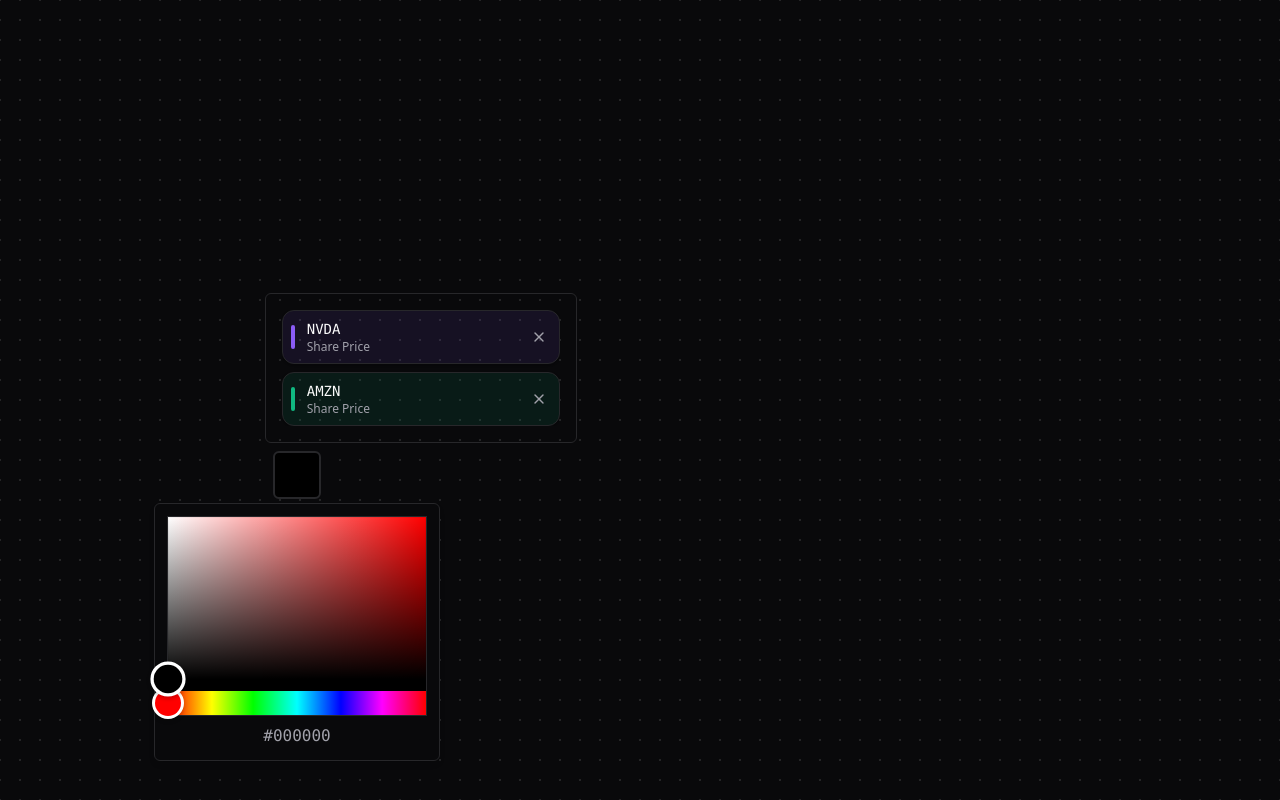
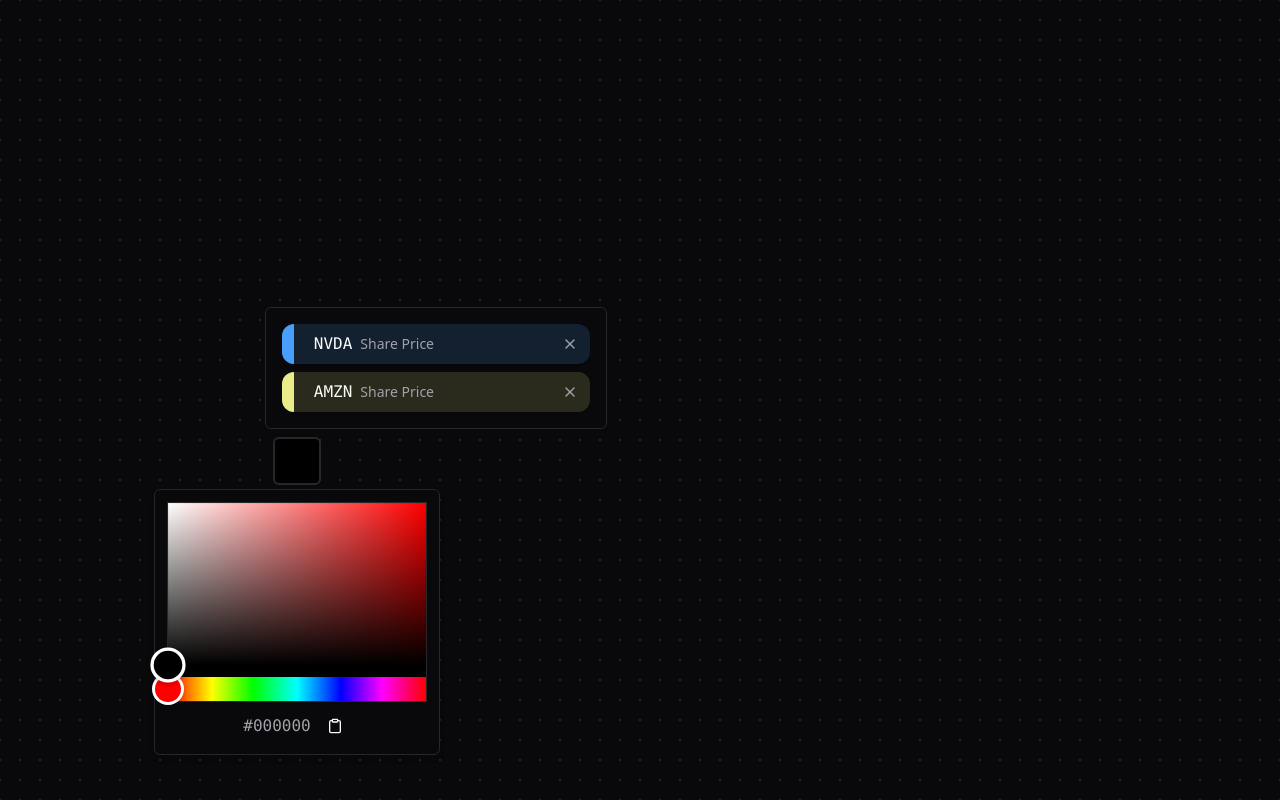
Before and after one commit to minollisantiago/Plots_workbench, a React (Vite) app in the folder client/: page / in a window 1280 px wide. Both pictures are taken after a click on the button 296 px from the left and 475 px from the top of the page. Built offline with nearby package versions, Linux system fonts and the light colour scheme.

Commit message:
Improving the series-card components and color-picker

```diff
--- a/client/package.json
+++ b/client/package.json
@@ -15,6 +15,7 @@
   "dependencies": {
     "@radix-ui/react-popover": "^1.1.4",
     "@radix-ui/react-scroll-area": "^1.2.2",
+    "@radix-ui/react-slot": "^1.1.1",
     "class-variance-authority": "^0.7.1",
     "clsx": "^2.1.1",
     "geist": "^1.3.1",
--- a/client/src/components/plots/color-picker.tsx
+++ b/client/src/components/plots/color-picker.tsx
@@ -1,5 +1,7 @@
 import { Popover, PopoverContent, PopoverTrigger } from "@/components/ui/popover"
+import { Button } from "@/components/ui/button"
 import { HexColorPicker } from "react-colorful"
+import { Clipboard } from "lucide-react"
 import { useState } from "react"
 
 interface ColorPickerProps {
@@ -25,8 +27,11 @@
         <PopoverContent className="w-auto p-3" align="center">
           <div className="custom-color-picker w-[180px] sm:w-[200px] md:w-[220px] lg:w-[240px] xl:w-[260px] flex flex-col gap-2">
             <HexColorPicker color={color} onChange={handleChange} className="border [&>div]:!rounded-none" />
-            <div className="flex items-center justify-center">
+            <div className="flex items-center justify-center gap-2">
               <span className="text-base text-muted-foreground font-mono">{color}</span>
+              <Button variant="ghost" size="icon" className="h-8 w-8" onClick={() => navigator.clipboard.writeText(color)}>
+                <Clipboard className="h-4 w-4" />
+              </Button>
             </div>
           </div>
         </PopoverContent>
--- a/client/src/components/plots/plot-canvas.tsx
+++ b/client/src/components/plots/plot-canvas.tsx
@@ -8,13 +8,13 @@
       id: "1",
       label: "NVDA",
       subLabel: "Share Price",
-      color: "#8B5CF6",
+      color: "#489FFA",
     },
     {
       id: "2",
       label: "AMZN",
       subLabel: "Share Price",
-      color: "#10B981",
+      color: "#E9EC89",
     },
   ]
 
--- a/client/src/components/plots/series-card.tsx
+++ b/client/src/components/plots/series-card.tsx
@@ -17,11 +17,11 @@
     const g = parseInt(hex.substring(2, 4), 16);
     const b = parseInt(hex.substring(4, 6), 16);
 
-    return `rgba(${r}, ${g}, ${b}, 0.1)`;
+    return `rgba(${r}, ${g}, ${b}, 0.15)`;
   };
 
   return (
-    <Card className="relative flex items-center gap-3 p-2 pr-8 hover:bg-accent/50 transition-colors"
+    <Card className="relative flex items-center gap-3 p-2 pl-0 pr-8 rounded-xl border-0 h-10"
       style={{
         backgroundColor: getRgbaBackground(color),
         '--hover-bg-color': getRgbaBackground(color).replace('0.1', '0.2')
@@ -29,12 +29,12 @@
     >
 
       {/* Color indicator */}
-      <div className="w-1 h-6 rounded-full" style={{ backgroundColor: color }} />
+      <div className="absolute w-3 h-full rounded-l-full" style={{ backgroundColor: color }} />
 
       {/* Label */}
-      <div className="flex flex-col">
-        <span className="text-sm font-medium font-mono">{label}</span>
-        {subLabel && (<span className="text-xs text-muted-foreground">{subLabel}</span>)}
+      <div className="flex flex-row items-center gap-2 ml-8">
+        <span className="text-md font-medium font-mono">{label}</span>
+        {subLabel && (<span className="text-sm text-muted-foreground">{subLabel}</span>)}
       </div>
 
       {/* Remove Button */}
--- a/client/src/components/plots/series-group.tsx
+++ b/client/src/components/plots/series-group.tsx
@@ -15,7 +15,7 @@
 
 const seriesGroup = ({ series, onRemoveSeries }: SeriesSelectionProps) => {
   return (
-    <ScrollArea className="h-full w-[312px] p-4 rounded-md border">
+    <ScrollArea className="h-full w-[342px] p-4 rounded-md border bg-background">
       <div className="space-y-2">
         {series.map((item) => (
           <SeriesCard
--- /dev/null
+++ b/client/src/components/ui/button.tsx
@@ -0,0 +1,57 @@
+import * as React from "react"
+import { Slot } from "@radix-ui/react-slot"
+import { cva, type VariantProps } from "class-variance-authority"
+
+import { cn } from "@/lib/utils"
+
+const buttonVariants = cva(
+  "inline-flex items-center justify-center gap-2 whitespace-nowrap rounded-md text-sm font-medium transition-colors focus-visible:outline-none focus-visible:ring-1 focus-visible:ring-ring disabled:pointer-events-none disabled:opacity-50 [&_svg]:pointer-events-none [&_svg]:size-4 [&_svg]:shrink-0",
+  {
+    variants: {
+      variant: {
+        default:
+          "bg-primary text-primary-foreground shadow hover:bg-primary/90",
+        destructive:
+          "bg-destructive text-destructive-foreground shadow-sm hover:bg-destructive/90",
+        outline:
+          "border border-input bg-background shadow-sm hover:bg-accent hover:text-accent-foreground",
+        secondary:
+          "bg-secondary text-secondary-foreground shadow-sm hover:bg-secondary/80",
+        ghost: "hover:bg-accent hover:text-accent-foreground",
+        link: "text-primary underline-offset-4 hover:underline",
+      },
+      size: {
+        default: "h-9 px-4 py-2",
+        sm: "h-8 rounded-md px-3 text-xs",
+        lg: "h-10 rounded-md px-8",
+        icon: "h-9 w-9",
+      },
+    },
+    defaultVariants: {
+      variant: "default",
+      size: "default",
+    },
+  }
+)
+
+export interface ButtonProps
+  extends React.ButtonHTMLAttributes<HTMLButtonElement>,
+    VariantProps<typeof buttonVariants> {
+  asChild?: boolean
+}
+
+const Button = React.forwardRef<HTMLButtonElement, ButtonProps>(
+  ({ className, variant, size, asChild = false, ...props }, ref) => {
+    const Comp = asChild ? Slot : "button"
+    return (
+      <Comp
+        className={cn(buttonVariants({ variant, size, className }))}
+        ref={ref}
+        {...props}
+      />
+    )
+  }
+)
+Button.displayName = "Button"
+
+export { Button, buttonVariants }
--- a/client/src/styles/style.css
+++ b/client/src/styles/style.css
@@ -884,104 +884,132 @@
   z-index: 50;
 }
 
-.m-auto {
-  margin: auto;
+.ml-4 {
+  margin-left: 1rem;
+}
+
+.ml-6 {
+  margin-left: 1.5rem;
+}
+
+.ml-8 {
+  margin-left: 2rem;
 }
 
 .flex {
   display: flex;
 }
 
+.inline-flex {
+  display: inline-flex;
+}
+
 .h-12 {
   height: 3rem;
+}
+
+.h-16 {
+  height: 4rem;
+}
+
+.h-2\.5 {
+  height: 0.625rem;
+}
+
+.h-4 {
+  height: 1rem;
+}
+
+.h-6 {
+  height: 1.5rem;
+}
+
+.h-full {
+  height: 100%;
 }
 
 .h-screen {
   height: 100vh;
 }
 
-.h-24 {
-  height: 6rem;
+.h-8 {
+  height: 2rem;
 }
 
-.h-16 {
-  height: 4rem;
+.h-10 {
+  height: 2.5rem;
 }
 
-.h-6 {
-  height: 1.5rem;
+.h-9 {
+  height: 2.25rem;
 }
 
-.h-4 {
-  height: 1rem;
-}
-
-.h-2\.5 {
-  height: 0.625rem;
-}
-
-.h-full {
-  height: 100%;
+.w-1 {
+  width: 0.25rem;
 }
 
 .w-12 {
   width: 3rem;
 }
 
+.w-16 {
+  width: 4rem;
+}
+
+.w-2\.5 {
+  width: 0.625rem;
+}
+
+.w-4 {
+  width: 1rem;
+}
+
 .w-72 {
   width: 18rem;
 }
 
-.w-\[200px\] {
-  width: 200px;
+.w-\[180px\] {
+  width: 180px;
+}
+
+.w-\[312px\] {
+  width: 312px;
 }
 
 .w-auto {
   width: auto;
 }
 
+.w-full {
+  width: 100%;
+}
+
 .w-screen {
   width: 100vw;
 }
 
-.w-\[180px\] {
-  width: 180px;
+.w-2 {
+  width: 0.5rem;
 }
 
-.w-24 {
-  width: 6rem;
+.w-3 {
+  width: 0.75rem;
 }
 
-.w-16 {
-  width: 4rem;
+.w-\[342px\] {
+  width: 342px;
 }
 
-.w-1 {
-  width: 0.25rem;
+.w-\[280px\] {
+  width: 280px;
 }
 
-.w-4 {
-  width: 1rem;
+.w-9 {
+  width: 2.25rem;
 }
 
-.w-2\.5 {
-  width: 0.625rem;
-}
-
-.w-full {
-  width: 100%;
-}
-
-.w-\[250px\] {
-  width: 250px;
-}
-
-.w-\[412px\] {
-  width: 412px;
-}
-
-.w-\[312px\] {
-  width: 312px;
+.w-8 {
+  width: 2rem;
 }
 
 .flex-1 {
@@ -1002,16 +1030,16 @@
           user-select: none;
 }
 
+.flex-row {
+  flex-direction: row;
+}
+
 .flex-col {
   flex-direction: column;
 }
 
 .place-content-center {
   place-content: center;
-}
-
-.place-items-center {
-  place-items: center;
 }
 
 .items-center {
@@ -1042,28 +1070,67 @@
   margin-bottom: calc(0.5rem * var(--tw-space-y-reverse));
 }
 
+.space-x-2 > :not([hidden]) ~ :not([hidden]) {
+  --tw-space-x-reverse: 0;
+  margin-right: calc(0.5rem * var(--tw-space-x-reverse));
+  margin-left: calc(0.5rem * calc(1 - var(--tw-space-x-reverse)));
+}
+
 .overflow-hidden {
   overflow: hidden;
+}
+
+.whitespace-nowrap {
+  white-space: nowrap;
+}
+
+.rounded-\[inherit\] {
+  border-radius: inherit;
+}
+
+.rounded-full {
+  border-radius: 9999px;
 }
 
 .rounded-md {
   border-radius: calc(var(--radius) - 2px);
 }
 
+.rounded-sm {
+  border-radius: calc(var(--radius) - 4px);
+}
+
 .rounded-xl {
   border-radius: 0.75rem;
 }
 
-.rounded-full {
-  border-radius: 9999px;
+.rounded-2xl {
+  border-radius: 1rem;
 }
 
-.rounded-sm {
-  border-radius: calc(var(--radius) - 4px);
+.rounded-l-md {
+  border-top-left-radius: calc(var(--radius) - 2px);
+  border-bottom-left-radius: calc(var(--radius) - 2px);
 }
 
-.rounded-\[inherit\] {
-  border-radius: inherit;
+.rounded-l-xl {
+  border-top-left-radius: 0.75rem;
+  border-bottom-left-radius: 0.75rem;
+}
+
+.rounded-l-2xl {
+  border-top-left-radius: 1rem;
+  border-bottom-left-radius: 1rem;
+}
+
+.rounded-l-full {
+  border-top-left-radius: 9999px;
+  border-bottom-left-radius: 9999px;
+}
+
+.rounded-l-none {
+  border-top-left-radius: 0px;
+  border-bottom-left-radius: 0px;
 }
 
 .border {
@@ -1074,8 +1141,8 @@
   border-width: 2px;
 }
 
-.border-4 {
-  border-width: 4px;
+.border-0 {
+  border-width: 0px;
 }
 
 .border-l {
@@ -1086,26 +1153,20 @@
   border-top-width: 1px;
 }
 
-.border-border {
-  border-color: hsl(var(--border));
+.border-l-4 {
+  border-left-width: 4px;
 }
 
-.border-zinc-100 {
-  --tw-border-opacity: 1;
-  border-color: rgb(244 244 245 / var(--tw-border-opacity, 1));
-}
-
-.border-zinc-600 {
-  --tw-border-opacity: 1;
-  border-color: rgb(82 82 91 / var(--tw-border-opacity, 1));
-}
-
-.border-muted-foreground {
-  border-color: hsl(var(--muted-foreground));
+.border-l-8 {
+  border-left-width: 8px;
 }
 
 .border-muted {
   border-color: hsl(var(--muted));
+}
+
+.border-input {
+  border-color: hsl(var(--input));
 }
 
 .border-l-transparent {
@@ -1116,21 +1177,45 @@
   border-top-color: transparent;
 }
 
-.bg-popover {
-  background-color: hsl(var(--popover));
+.border-l-rose-400 {
+  --tw-border-opacity: 1;
+  border-left-color: rgb(251 113 133 / var(--tw-border-opacity, 1));
 }
 
-.bg-rose-400 {
-  --tw-bg-opacity: 1;
-  background-color: rgb(251 113 133 / var(--tw-bg-opacity, 1));
+.bg-border {
+  background-color: hsl(var(--border));
 }
 
 .bg-card {
   background-color: hsl(var(--card));
 }
 
-.bg-border {
-  background-color: hsl(var(--border));
+.bg-popover {
+  background-color: hsl(var(--popover));
+}
+
+.bg-primary {
+  background-color: hsl(var(--primary));
+}
+
+.bg-background {
+  background-color: hsl(var(--background));
+}
+
+.bg-destructive {
+  background-color: hsl(var(--destructive));
+}
+
+.bg-secondary {
+  background-color: hsl(var(--secondary));
+}
+
+.p-1 {
+  padding: 0.25rem;
+}
+
+.p-2 {
+  padding: 0.5rem;
 }
 
 .p-3 {
@@ -1145,28 +1230,44 @@
   padding: 1.5rem;
 }
 
-.p-2 {
-  padding: 0.5rem;
+.p-\[1px\] {
+  padding: 1px;
 }
 
-.p-1 {
-  padding: 0.25rem;
+.px-3 {
+  padding-left: 0.75rem;
+  padding-right: 0.75rem;
 }
 
-.p-\[1px\] {
-  padding: 1px;
+.px-4 {
+  padding-left: 1rem;
+  padding-right: 1rem;
+}
+
+.px-8 {
+  padding-left: 2rem;
+  padding-right: 2rem;
+}
+
+.py-2 {
+  padding-top: 0.5rem;
+  padding-bottom: 0.5rem;
+}
+
+.pr-8 {
+  padding-right: 2rem;
 }
 
 .pt-0 {
   padding-top: 0px;
 }
 
-.pr-8 {
-  padding-right: 2rem;
+.pl-0 {
+  padding-left: 0px;
 }
 
-.align-middle {
-  vertical-align: middle;
+.pl-4 {
+  padding-left: 1rem;
 }
 
 .font-mono {
@@ -1188,12 +1289,12 @@
   line-height: 1rem;
 }
 
+.font-medium {
+  font-weight: 500;
+}
+
 .font-semibold {
   font-weight: 600;
-}
-
-.font-medium {
-  font-weight: 500;
 }
 
 .leading-none {
@@ -1204,6 +1305,10 @@
   letter-spacing: -0.025em;
 }
 
+.text-card-foreground {
+  color: hsl(var(--card-foreground));
+}
+
 .text-muted-foreground {
   color: hsl(var(--muted-foreground));
 }
@@ -1212,8 +1317,30 @@
   color: hsl(var(--popover-foreground));
 }
 
-.text-card-foreground {
-  color: hsl(var(--card-foreground));
+.text-destructive-foreground {
+  color: hsl(var(--destructive-foreground));
+}
+
+.text-primary {
+  color: hsl(var(--primary));
+}
+
+.text-primary-foreground {
+  color: hsl(var(--primary-foreground));
+}
+
+.text-secondary-foreground {
+  color: hsl(var(--secondary-foreground));
+}
+
+.underline-offset-4 {
+  text-underline-offset: 4px;
+}
+
+.shadow {
+  --tw-shadow: 0 1px 3px 0 rgb(0 0 0 / 0.1), 0 1px 2px -1px rgb(0 0 0 / 0.1);
+  --tw-shadow-colored: 0 1px 3px 0 var(--tw-shadow-color), 0 1px 2px -1px var(--tw-shadow-color);
+  box-shadow: var(--tw-ring-offset-shadow, 0 0 #0000), var(--tw-ring-shadow, 0 0 #0000), var(--tw-shadow);
 }
 
 .shadow-md {
@@ -1222,15 +1349,19 @@
   box-shadow: var(--tw-ring-offset-shadow, 0 0 #0000), var(--tw-ring-shadow, 0 0 #0000), var(--tw-shadow);
 }
 
-.shadow {
-  --tw-shadow: 0 1px 3px 0 rgb(0 0 0 / 0.1), 0 1px 2px -1px rgb(0 0 0 / 0.1);
-  --tw-shadow-colored: 0 1px 3px 0 var(--tw-shadow-color), 0 1px 2px -1px var(--tw-shadow-color);
+.shadow-sm {
+  --tw-shadow: 0 1px 2px 0 rgb(0 0 0 / 0.05);
+  --tw-shadow-colored: 0 1px 2px 0 var(--tw-shadow-color);
   box-shadow: var(--tw-ring-offset-shadow, 0 0 #0000), var(--tw-ring-shadow, 0 0 #0000), var(--tw-shadow);
 }
 
 .outline-none {
   outline: 2px solid transparent;
   outline-offset: 2px;
+}
+
+.outline {
+  outline-style: solid;
 }
 
 .transition-colors {
@@ -1253,12 +1384,55 @@
   }
 }
 
+.hover\:bg-accent:hover {
+  background-color: hsl(var(--accent));
+}
+
 .hover\:bg-accent\/50:hover {
   background-color: hsl(var(--accent) / 0.5);
 }
 
-.hover\:bg-accent:hover {
-  background-color: hsl(var(--accent));
+.hover\:bg-destructive\/90:hover {
+  background-color: hsl(var(--destructive) / 0.9);
+}
+
+.hover\:bg-primary\/90:hover {
+  background-color: hsl(var(--primary) / 0.9);
+}
+
+.hover\:bg-secondary\/80:hover {
+  background-color: hsl(var(--secondary) / 0.8);
+}
+
+.hover\:text-accent-foreground:hover {
+  color: hsl(var(--accent-foreground));
+}
+
+.hover\:underline:hover {
+  text-decoration-line: underline;
+}
+
+.focus-visible\:outline-none:focus-visible {
+  outline: 2px solid transparent;
+  outline-offset: 2px;
+}
+
+.focus-visible\:ring-1:focus-visible {
+  --tw-ring-offset-shadow: var(--tw-ring-inset) 0 0 0 var(--tw-ring-offset-width) var(--tw-ring-offset-color);
+  --tw-ring-shadow: var(--tw-ring-inset) 0 0 0 calc(1px + var(--tw-ring-offset-width)) var(--tw-ring-color);
+  box-shadow: var(--tw-ring-offset-shadow), var(--tw-ring-shadow), var(--tw-shadow, 0 0 #0000);
+}
+
+.focus-visible\:ring-ring:focus-visible {
+  --tw-ring-color: hsl(var(--ring));
+}
+
+.disabled\:pointer-events-none:disabled {
+  pointer-events: none;
+}
+
+.disabled\:opacity-50:disabled {
+  opacity: 0.5;
 }
 
 .data-\[state\=open\]\:animate-in[data-state="open"] {
@@ -1313,41 +1487,43 @@
   --tw-enter-translate-y: 0.5rem;
 }
 
+@media (min-width: 390px) {
+  .xs\:w-\[320px\] {
+    width: 320px;
+  }
+}
+
 @media (min-width: 435px) {
-  .sm\:w-\[220px\] {
-    width: 220px;
+  .sm\:w-\[200px\] {
+    width: 200px;
   }
 
-  .sm\:w-\[200px\] {
-    width: 200px;
+  .sm\:w-\[342px\] {
+    width: 342px;
   }
 }
 
 @media (min-width: 768px) {
-  .md\:w-\[240px\] {
-    width: 240px;
+  .md\:w-\[220px\] {
+    width: 220px;
   }
 
-  .md\:w-\[220px\] {
-    width: 220px;
+  .md\:w-\[380px\] {
+    width: 380px;
   }
 }
 
 @media (min-width: 1024px) {
-  .lg\:w-\[260px\] {
-    width: 260px;
+  .lg\:w-\[240px\] {
+    width: 240px;
   }
 
-  .lg\:w-\[240px\] {
-    width: 240px;
+  .lg\:w-\[342px\] {
+    width: 342px;
   }
 }
 
 @media (min-width: 1280px) {
-  .xl\:w-\[280px\] {
-    width: 280px;
-  }
-
   .xl\:w-\[260px\] {
     width: 260px;
   }
@@ -1356,3 +1532,16 @@
 .\[\&\>div\]\:\!rounded-none>div {
   border-radius: 0px !important;
 }
+
+.\[\&_svg\]\:pointer-events-none svg {
+  pointer-events: none;
+}
+
+.\[\&_svg\]\:size-4 svg {
+  width: 1rem;
+  height: 1rem;
+}
+
+.\[\&_svg\]\:shrink-0 svg {
+  flex-shrink: 0;
+}
```
Also changed, not shown: 1 other file (tests, documents, lock files or other folders).
